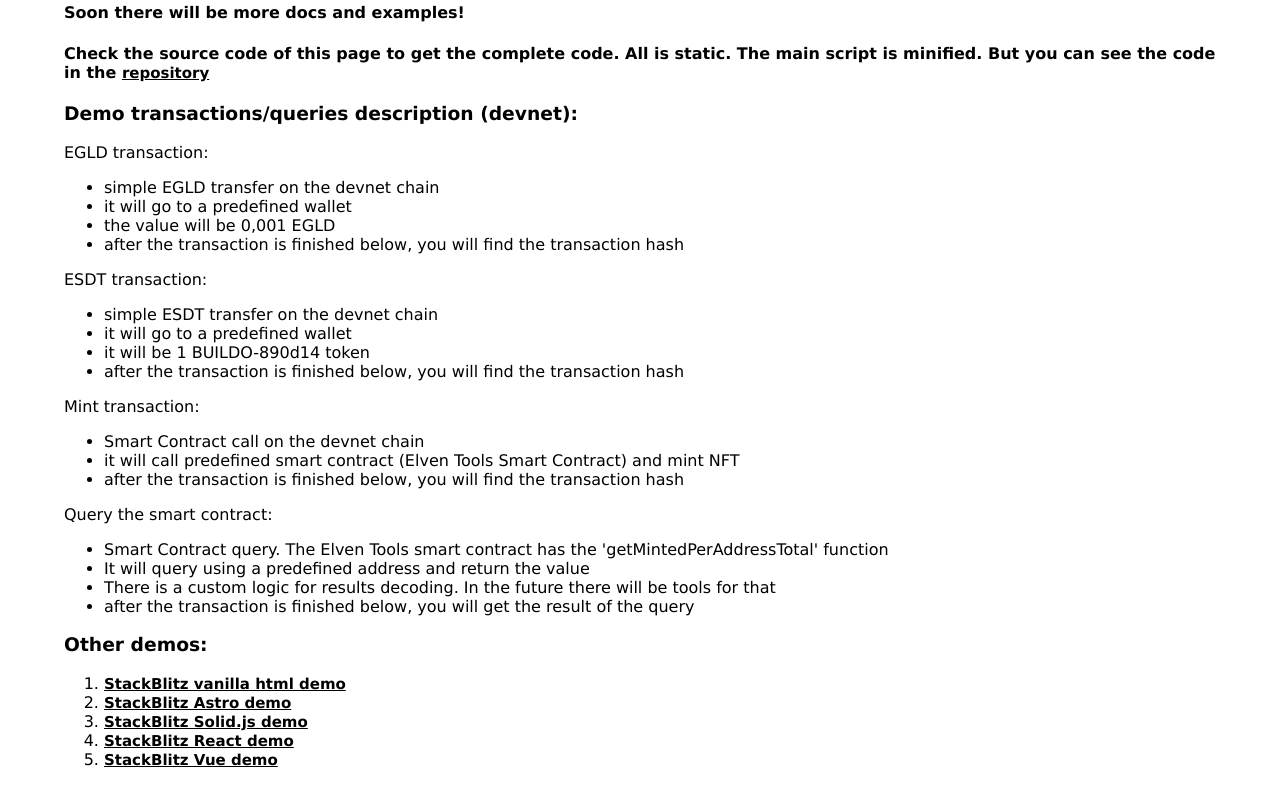
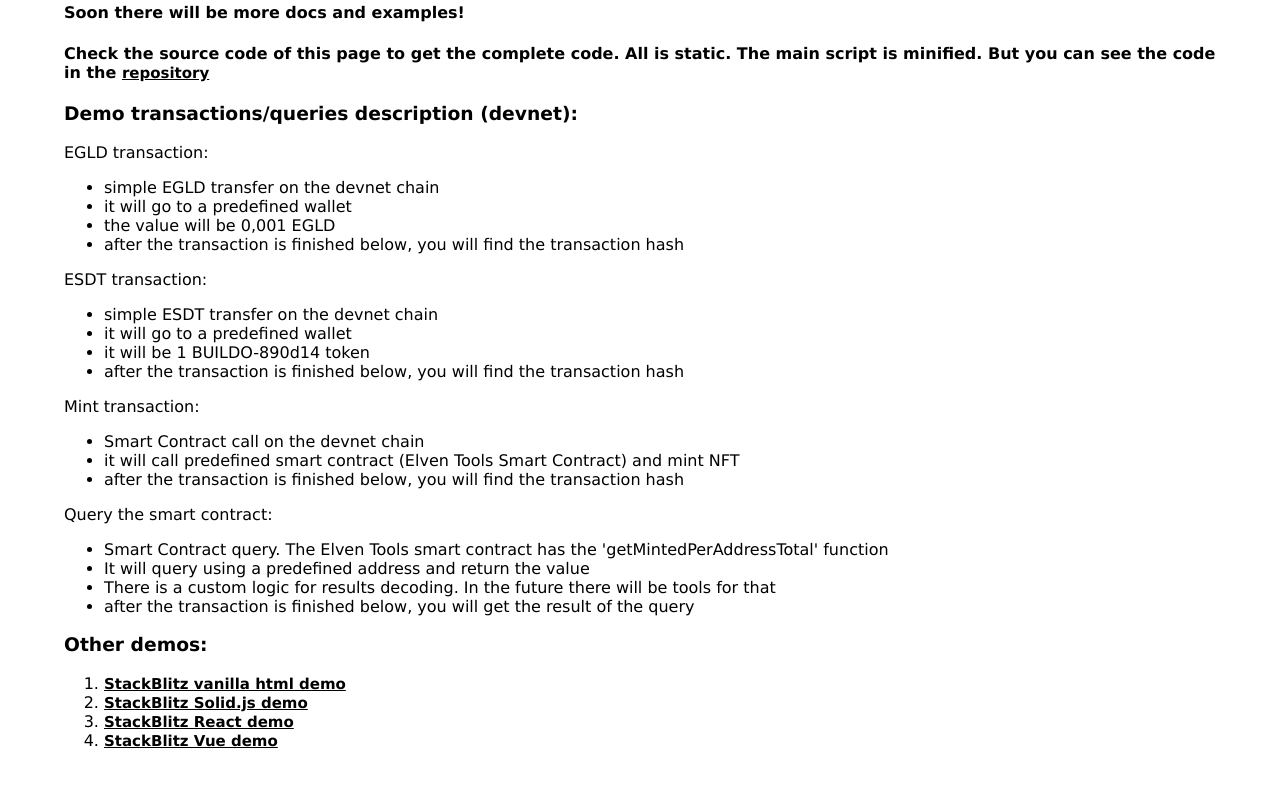
Before and after one commit to elven-js/elven.js, a website: page example/index.html in a window 1280 px wide. Shown: the part 716-1521 px from the top of the page. Drawn offline with Linux system fonts and the light colour scheme.

Commit message:
remove astro example

```diff
--- a/example/index.html
+++ b/example/index.html
@@ -125,8 +125,6 @@
     <ol>
       <li><a href="https://stackblitz.com/edit/web-platform-d4rx5v?file=index.html" target="_blank"
           rel="noopener noreferrer">StackBlitz vanilla html demo</a></li>
-      <li><a href="https://stackblitz.com/edit/withastro-astro-pwareu?file=src%2Fpages%2Findex.astro" target="_blank"
-          rel="noopener noreferrer">StackBlitz Astro demo</a></li>
       <li><a href="https://stackblitz.com/edit/vitejs-vite-rbo6du?file=src/App.tsx" target="_blank"
           rel="noopener noreferrer">StackBlitz Solid.js demo</a></li>
       <li><a href="https://stackblitz.com/edit/vitejs-vite-qr2u7l?file=src/App.tsx" target="_blank"
```
Also changed, not shown: README.md.
